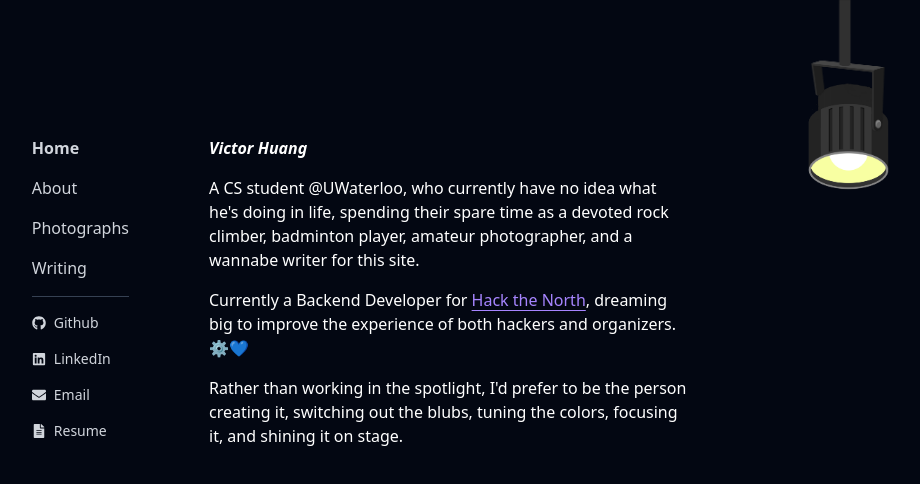
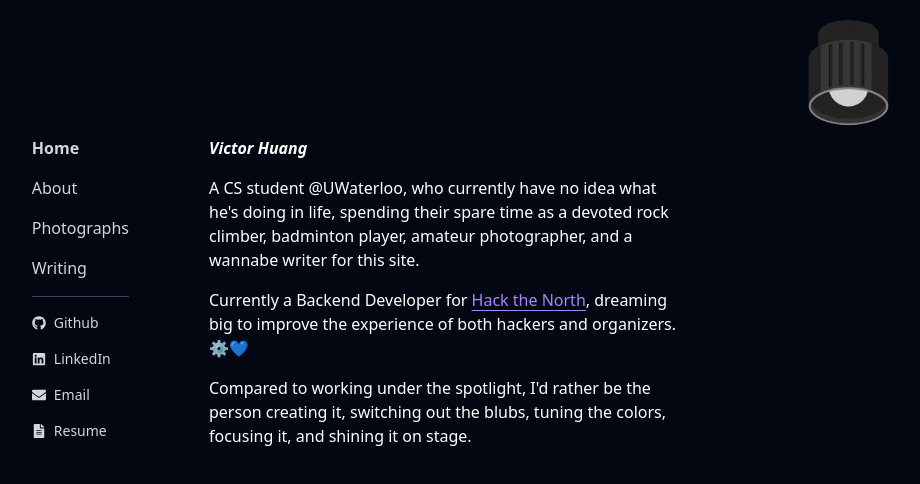
Before and after one commit to vichua2006/personal-site, a React (Vite) app: page / in a window 1280 px wide. Shown: the top 484 px of the page, without its empty margins (191-1111 px from the left). Built offline with nearby package versions, Linux system fonts and the light colour scheme.

Commit message:
feat: finished spotlight component

```diff
--- a/src/components/Spotlight.tsx
+++ b/src/components/Spotlight.tsx
@@ -1,20 +1,49 @@
-import React, { useRef } from "react";
+import React, { useRef, useState } from "react";
 import lightOn from "../../public/spotlight-light-on.png";
 import lightOff from "../../public/spotlight-light-off.png";
-import lightYoke from "../../public/spotlight-yoke.png";
 
 const radius = 250; // in px
 const diameter = 2 * radius;
 
 const Spotlight = () => {
+  const [isLightOn, updateIsLightOn] = useState(false);
   // directly manipulate DOM element for efficiency
   // otherwise spotlight lags too hard
   const spotlightRef = useRef<HTMLDivElement>(null);
+  const lightImageRef = useRef<HTMLImageElement>(null); // Ref for the light image
+  let lightOpacity = 0;
 
   const handleMouseMove = (e: React.MouseEvent) => {
     if (spotlightRef.current) {
-      // Update the spotlight position directly via CSS transform
-      spotlightRef.current.style.transform = `translate(${e.clientX - radius}px, ${e.clientY - radius}px)`;
+      // Update the spotlight position
+      spotlightRef.current.style.transform = `translate(${
+        e.clientX - radius
+      }px, ${e.clientY - radius}px)`;
+      spotlightRef.current.style.opacity = String(lightOpacity);
+    }
+    if (lightImageRef.current) {
+      // Rotate the light fixture
+      const spotlightRect = lightImageRef.current.getBoundingClientRect();
+      const spotlightCenterX = spotlightRect.left + spotlightRect.width / 2;
+      const spotlightCenterY = spotlightRect.top + spotlightRect.height / 2;
+
+      const deltaX = e.clientX - spotlightCenterX;
+      const deltaY = e.clientY - spotlightCenterY;
+
+      // Compute the light's opacity (dims as it gets close to the fixture)
+      const dist = deltaX * deltaX + deltaY * deltaY;
+      lightOpacity =
+        (20 / 100) * Math.min(1, Math.max(0, (dist - 1e4) / (radius * radius)));
+
+      // prevent glitchly movements from being too close to point of rotation
+      if (dist < radius * radius) return;
+
+      // Calculate the angle between the cursor and the spotlight center
+      const angle = Math.atan2(deltaY, deltaX) * (180 / Math.PI); // Convert radians to degrees
+
+      // Rotate the light image to face the cursor
+      lightImageRef.current.style.transform = `rotate(${angle - 90}deg)`;
+      lightImageRef.current.style.transformOrigin = "center 30%"; // Rotate around the bottom center
     }
   };
 
@@ -24,39 +53,37 @@ const Spotlight = () => {
       className="absolute w-full h-screen overflow-hidden"
     >
       {/* Spotlight */}
+      {isLightOn ? (
         <div
           ref={spotlightRef}
-        className={`pointer-events-none fixed rounded-full bg-gradient-to-r from-violet-500/20 to-violet-500/20`}
+          className={`pointer-events-none fixed rounded-full bg-violet-500`}
           style={{
+            opacity: lightOpacity, // initial opacity
             width: `${diameter}px`,
             height: `${diameter}px`,
             transform: `translate(-${diameter}px, -${diameter}px)`, // Initial position
+            transition: "opacity 0.3s ease-out", // Smooth transition for opacity
           }}
         ></div>
+      ) : (
+        <></>
+      )}
 
-      {/* fixture */}
-      <div className="absolute relative top-0 right-0 flex flex-col items-center">
+      {/* Fixture */}
+      <div className="absolute top-0 right-0 relative">
         <img
-          src={lightOn}
+          onClick={() => updateIsLightOn(!isLightOn)}
+          ref={lightImageRef} // Reference for direct DOM manipulation
+          src={isLightOn ? lightOn : lightOff}
           alt="Spotlight light"
-          className="absolute top-16 left-13/16 transform -translate-x-1/2"
+          className="absolute top-0 left-13/16 transform -translate-x-1/2"
           style={{
             width: "150px",
             height: "auto",
           }}
         />
-        <img
-          src={lightYoke}
-          alt="Spotlight yoke"
-          className="absolute top-0 left-13/16 transform -translate-x-1/2"
-          style={{
-            width: "80px",
-            height: "auto",
-          }}
-        />
       </div>
     </div>
-
   );
 };
 
--- a/src/pages/Home.tsx
+++ b/src/pages/Home.tsx
@@ -13,8 +13,8 @@ const Home = () => {
         dreaming big to improve the experience of both hackers and organizers. ⚙️💙
       </p>
       <p className="my-4">
-        Rather than working in the spotlight,
-        I'd prefer to be the person creating it,
+        Compared to working under the spotlight,
+        I'd rather be the person creating it,
         switching out the blubs, tuning the colors,
         focusing it, and shining it on stage.
       </p>
```
Lines whose indentation alone changed are shown as unchanged.
